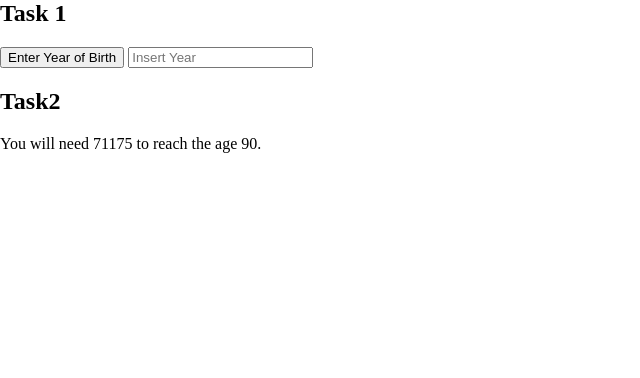
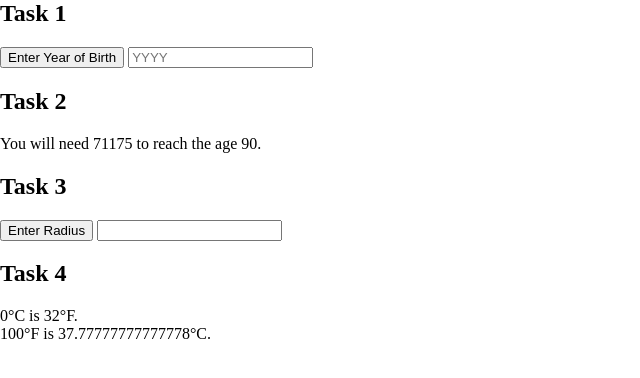
Before and after one commit to Serchman/internship-template, a plain HTML site: page internship/index.html in a window 1280 px wide. Shown: the whole page, without its empty margins (0-640 px from the left). Drawn offline with Linux system fonts and the light colour scheme.

Commit message:
Update index.html

```diff
--- a/internship/index.html
+++ b/internship/index.html
@@ -25,13 +25,25 @@
 	<h2>Task 1</h2>
 	<form name="myform" onSubmit="return handleClick()">
             <input name="Submit"  type="submit" value="Enter Year of Birth" >
-            <input type="text" id="myVal1" placeholder="Insert Year">
+            <input type="text" id="myVal1" placeholder="YYYY">
 
         </form>
       <div id=task1></div>
 
-  <h2>Task2</h2>
+  <h2>Task 2</h2>
     <div id=task2></div>
+
+  <h2>Task 3 </h2>
+
+  <form name="myform" onSubmit="return handleClick()">
+            <input name="Submit"  type="submit" value="Enter Radius" >
+            <input type="text" id="radius" placeholder="">
+  <div id=circum></div>
+  <div id=area></div>
+
+    <h2>Task 4</h2>
+    <div id=faren></div>
+    <div id=celc></div>
 </body>
 <script type="text/javascript" src="tasks.js"></script>
 </html>
```
